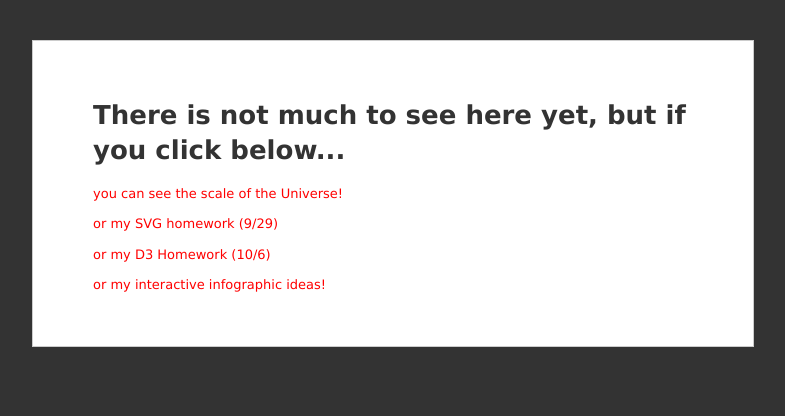
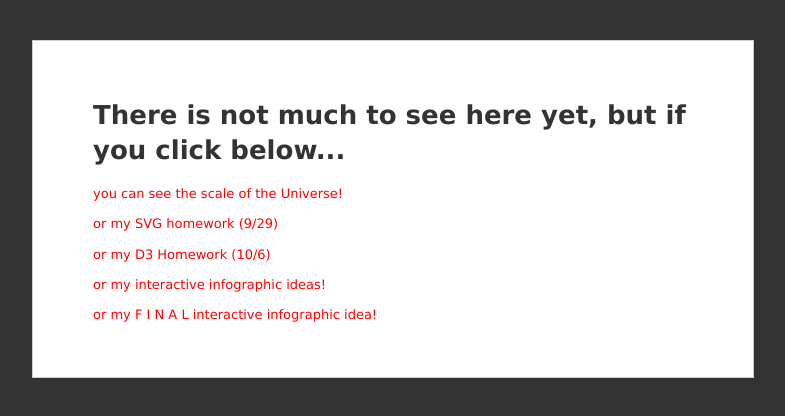
Before and after one commit to gitguddd/gitguddd, a plain HTML site: page index.html in a window 1280 px wide. Shown: the whole page, without its empty margins (247-1032 px from the left). Drawn offline with Linux system fonts and the light colour scheme.

Commit message:
Update index.html

```diff
--- a/index.html
+++ b/index.html
@@ -28,6 +28,8 @@ h1 {color: #333;}
 </p>
  <p> <a href="/pitches.html" target="_blank">or my interactive infographic ideas!</a>
 </p>
+ <p> <a href="/pitches.html" target="_blank">or my  F I N A L  interactive infographic idea!</a>
+</p>
 </div>
 
 </body>
```
